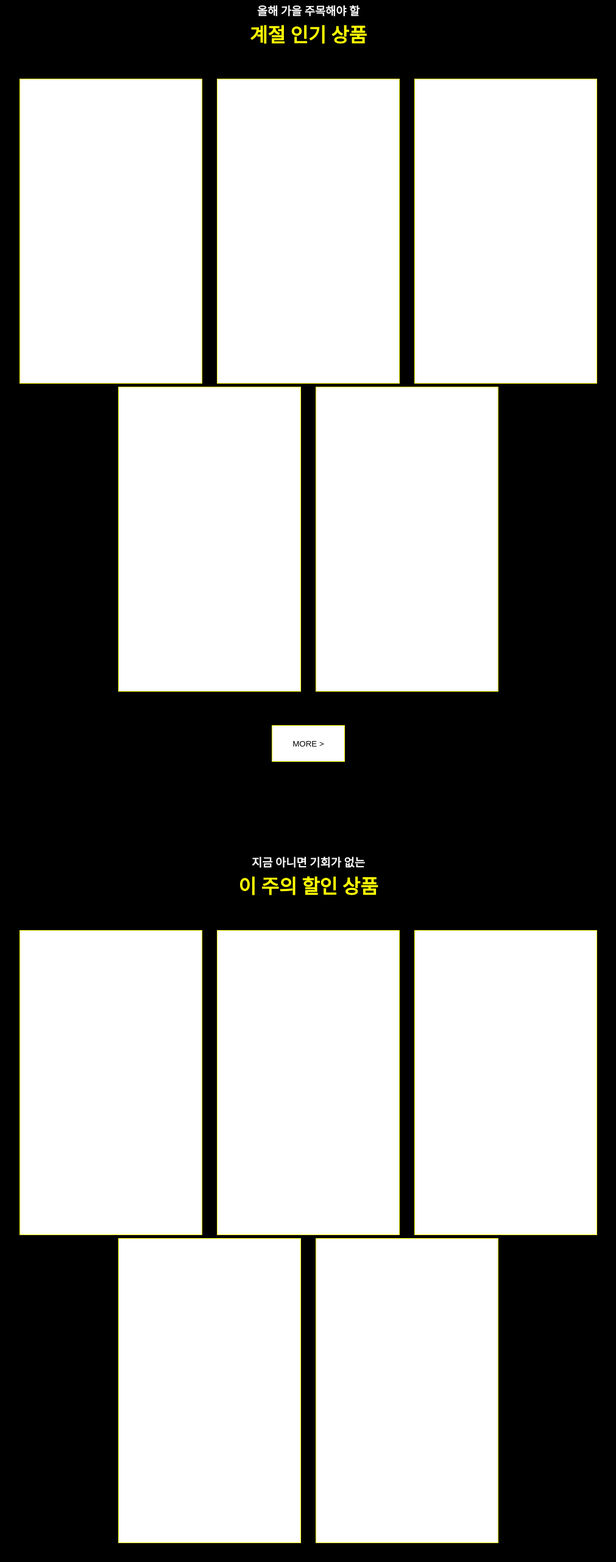
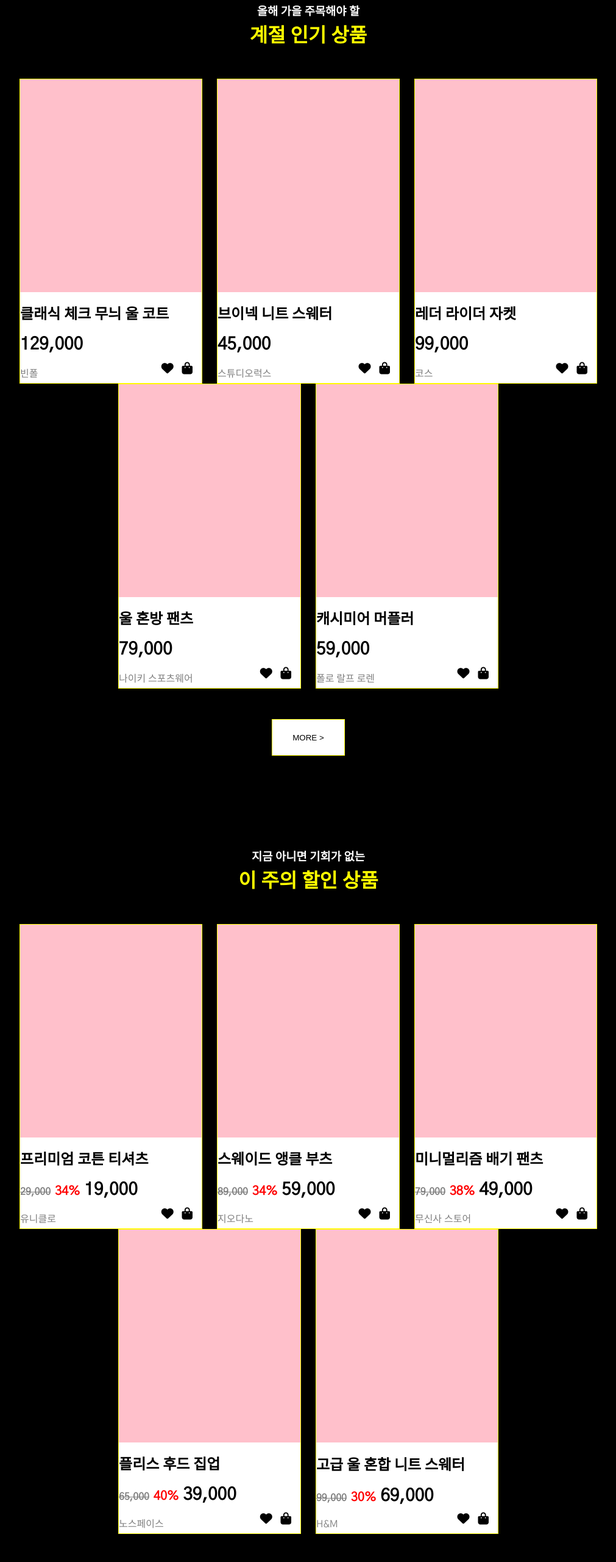
Before and after one commit to leechleech04/Mango-Shop, a plain HTML site: page Mango-Shop/main.html in a window 1280 px wide. Shown: the part 939-3500 px from the top of the page at 61% size, without its empty margins (134-1145 px from the left). Drawn offline with Linux system fonts and the light colour scheme; a web font is replaced by a local one.

Commit message:
feat: 상품 별 정보 및 디자인

```diff
--- a/Mango-Shop/main.html
+++ b/Mango-Shop/main.html
@@ -206,38 +206,83 @@
         <h1 class="main-content-title">계절 인기 상품</h1>
         <div class="item-container">
           <div class="item-img"></div>
-          <div class="item-title"></div>
-          <div class="item-price"></div>
-          <div class="item-brand"></div>
-          <div class="heart-bag"></div>
+          <div class="item-title">
+            <p>클래식 체크 무늬 울 코트</p>
+          </div>
+          <div class="item-price">
+            <p>129,000</p>
+          </div>
+          <div class="item-brand">
+            <p>빈폴</p>
+          </div>
+          <div class="heart-bag">
+            <a href="#"><i class="fa-solid fa-heart"></i></a>
+            <a href="#"><i class="fa-solid fa-bag-shopping"></i></a>
+          </div>
         </div>
         <div class="item-container">
           <div class="item-img"></div>
-          <div class="item-title"></div>
-          <div class="item-price"></div>
-          <div class="item-brand"></div>
-          <div class="heart-bag"></div>
+          <div class="item-title">
+            <p>브이넥 니트 스웨터</p>
+          </div>
+          <div class="item-price">
+            <p>45,000</p>
+          </div>
+          <div class="item-brand">
+            <p>스튜디오럭스</p>
+          </div>
+          <div class="heart-bag">
+            <a href="#"><i class="fa-solid fa-heart"></i></a>
+            <a href="#"><i class="fa-solid fa-bag-shopping"></i></a>
+          </div>
         </div>
         <div class="item-container">
           <div class="item-img"></div>
-          <div class="item-title"></div>
-          <div class="item-price"></div>
-          <div class="item-brand"></div>
-          <div class="heart-bag"></div>
+          <div class="item-title">
+            <p>레더 라이더 자켓</p>
+          </div>
+          <div class="item-price">
+            <p>99,000</p>
+          </div>
+          <div class="item-brand">
+            <p>코스</p>
+          </div>
+          <div class="heart-bag">
+            <a href="#"><i class="fa-solid fa-heart"></i></a>
+            <a href="#"><i class="fa-solid fa-bag-shopping"></i></a>
+          </div>
         </div>
         <div class="item-container">
           <div class="item-img"></div>
-          <div class="item-title"></div>
-          <div class="item-price"></div>
-          <div class="item-brand"></div>
-          <div class="heart-bag"></div>
+          <div class="item-title">
+            <p>울 혼방 팬츠</p>
+          </div>
+          <div class="item-price">
+            <p>79,000</p>
+          </div>
+          <div class="item-brand">
+            <p>나이키 스포츠웨어</p>
+          </div>
+          <div class="heart-bag">
+            <a href="#"><i class="fa-solid fa-heart"></i></a>
+            <a href="#"><i class="fa-solid fa-bag-shopping"></i></a>
+          </div>
         </div>
         <div class="item-container">
           <div class="item-img"></div>
-          <div class="item-title"></div>
-          <div class="item-price"></div>
-          <div class="item-brand"></div>
-          <div class="heart-bag"></div>
+          <div class="item-title">
+            <p>캐시미어 머플러</p>
+          </div>
+          <div class="item-price">
+            <p>59,000</p>
+          </div>
+          <div class="item-brand">
+            <p>폴로 랄프 로렌</p>
+          </div>
+          <div class="heart-bag">
+            <a href="#"><i class="fa-solid fa-heart"></i></a>
+            <a href="#"><i class="fa-solid fa-bag-shopping"></i></a>
+          </div>
         </div>
         <div>
           <a href="#"><button class="more-btn">MORE ></button></a>
@@ -248,38 +293,103 @@
         <h1 class="main-content-title">이 주의 할인 상품</h1>
         <div class="item-container">
           <div class="item-img"></div>
-          <div class="item-title"></div>
-          <div class="item-price"></div>
-          <div class="item-brand"></div>
-          <div class="heart-bag"></div>
+          <div class="item-title">
+            <p>프리미엄 코튼 티셔츠</p>
+          </div>
+          <div class="item-price">
+            <p>
+              <span class="saled-line">29,000</span>
+              <span class="saled-percent">34%</span>
+              19,000
+            </p>
+          </div>
+          <div class="item-brand">
+            <p>유니클로</p>
+          </div>
+          <div class="heart-bag">
+            <a href="#"><i class="fa-solid fa-heart"></i></a>
+            <a href="#"><i class="fa-solid fa-bag-shopping"></i></a>
+          </div>
         </div>
         <div class="item-container">
           <div class="item-img"></div>
-          <div class="item-title"></div>
-          <div class="item-price"></div>
-          <div class="item-brand"></div>
-          <div class="heart-bag"></div>
+          <div class="item-title">
+            <p>스웨이드 앵클 부츠</p>
+          </div>
+          <div class="item-price">
+            <p>
+              <span class="saled-line">89,000</span>
+              <span class="saled-percent">34%</span>
+              59,000
+            </p>
+          </div>
+          <div class="item-brand">
+            <p>지오다노</p>
+          </div>
+          <div class="heart-bag">
+            <a href="#"><i class="fa-solid fa-heart"></i></a>
+            <a href="#"><i class="fa-solid fa-bag-shopping"></i></a>
+          </div>
         </div>
         <div class="item-container">
           <div class="item-img"></div>
-          <div class="item-title"></div>
-          <div class="item-price"></div>
-          <div class="item-brand"></div>
-          <div class="heart-bag"></div>
+          <div class="item-title">
+            <p>미니멀리즘 배기 팬츠</p>
+          </div>
+          <div class="item-price">
+            <p>
+              <span class="saled-line">79,000</span>
+              <span class="saled-percent">38%</span>
+              49,000
+            </p>
+          </div>
+          <div class="item-brand">
+            <p>무신사 스토어</p>
+          </div>
+          <div class="heart-bag">
+            <a href="#"><i class="fa-solid fa-heart"></i></a>
+            <a href="#"><i class="fa-solid fa-bag-shopping"></i></a>
+          </div>
         </div>
         <div class="item-container">
           <div class="item-img"></div>
-          <div class="item-title"></div>
-          <div class="item-price"></div>
-          <div class="item-brand"></div>
-          <div class="heart-bag"></div>
+          <div class="item-title">
+            <p>플리스 후드 집업</p>
+          </div>
+          <div class="item-price">
+            <p>
+              <span class="saled-line">65,000</span>
+              <span class="saled-percent">40%</span>
+              39,000
+            </p>
+          </div>
+          <div class="item-brand">
+            <p>노스페이스</p>
+          </div>
+          <div class="heart-bag">
+            <a href="#"><i class="fa-solid fa-heart"></i></a>
+            <a href="#"><i class="fa-solid fa-bag-shopping"></i></a>
+          </div>
         </div>
         <div class="item-container">
           <div class="item-img"></div>
-          <div class="item-title"></div>
-          <div class="item-price"></div>
-          <div class="item-brand"></div>
-          <div class="heart-bag"></div>
+          <div class="item-title">
+            <p>고급 울 혼합 니트 스웨터</p>
+          </div>
+          <div class="item-price">
+            <p>
+              <span class="saled-line">99,000</span>
+              <span class="saled-percent">30%</span>
+              69,000
+            </p>
+          </div>
+          <div class="item-brand">
+            <p>H&M</p>
+          </div>
+          <div class="heart-bag">
+            <a href="#"><i class="fa-solid fa-heart"></i></a>
+            <a href="#"><i class="fa-solid fa-bag-shopping"></i></a>
+          </div>
         </div>
         <div>
           <a href="#"><button class="more-btn">MORE ></button></a>
@@ -290,38 +400,83 @@
         <h1 class="main-content-title">최근 신규 상품</h1>
         <div class="item-container">
           <div class="item-img"></div>
-          <div class="item-title"></div>
-          <div class="item-price"></div>
-          <div class="item-brand"></div>
-          <div class="heart-bag"></div>
+          <div class="item-title">
+            <p>스마트 워크 셔츠</p>
+          </div>
+          <div class="item-price">
+            <p>89,000</p>
+          </div>
+          <div class="item-brand">
+            <p>무로</p>
+          </div>
+          <div class="heart-bag">
+            <a href="#"><i class="fa-solid fa-heart"></i></a>
+            <a href="#"><i class="fa-solid fa-bag-shopping"></i></a>
+          </div>
         </div>
         <div class="item-container">
           <div class="item-img"></div>
-          <div class="item-title"></div>
-          <div class="item-price"></div>
-          <div class="item-brand"></div>
-          <div class="heart-bag"></div>
+          <div class="item-title">
+            <p>프리미엄 가죽 슬링백</p>
+          </div>
+          <div class="item-price">
+            <p>139,000</p>
+          </div>
+          <div class="item-brand">
+            <p>버버리</p>
+          </div>
+          <div class="heart-bag">
+            <a href="#"><i class="fa-solid fa-heart"></i></a>
+            <a href="#"><i class="fa-solid fa-bag-shopping"></i></a>
+          </div>
         </div>
         <div class="item-container">
           <div class="item-img"></div>
-          <div class="item-title"></div>
-          <div class="item-price"></div>
-          <div class="item-brand"></div>
-          <div class="heart-bag"></div>
+          <div class="item-title">
+            <p>멀티 기능 남성용 스마트 워치</p>
+          </div>
+          <div class="item-price">
+            <p>159,000</p>
+          </div>
+          <div class="item-brand">
+            <p>애플</p>
+          </div>
+          <div class="heart-bag">
+            <a href="#"><i class="fa-solid fa-heart"></i></a>
+            <a href="#"><i class="fa-solid fa-bag-shopping"></i></a>
+          </div>
         </div>
         <div class="item-container">
           <div class="item-img"></div>
-          <div class="item-title"></div>
-          <div class="item-price"></div>
-          <div class="item-brand"></div>
-          <div class="heart-bag"></div>
+          <div class="item-title">
+            <p>맞춤형 스킨케어 세트</p>
+          </div>
+          <div class="item-price">
+            <p>69,000</p>
+          </div>
+          <div class="item-brand">
+            <p>닥터자르트</p>
+          </div>
+          <div class="heart-bag">
+            <a href="#"><i class="fa-solid fa-heart"></i></a>
+            <a href="#"><i class="fa-solid fa-bag-shopping"></i></a>
+          </div>
         </div>
         <div class="item-container">
           <div class="item-img"></div>
-          <div class="item-title"></div>
-          <div class="item-price"></div>
-          <div class="item-brand"></div>
-          <div class="heart-bag"></div>
+          <div class="item-title">
+            <p>모던 체크 트렌치 코트</p>
+          </div>
+          <div class="item-price">
+            <p>169,000</p>
+          </div>
+          <div class="item-brand">
+            <p>폴로 랄프 로렌</p>
+          </div>
+          <div class="heart-bag">
+            <a href="#"><i class="fa-solid fa-heart"></i></a>
+            <a href="#"><i class="fa-solid fa-bag-shopping"></i></a>
+          </div>
         </div>
         <div>
           <a href="#"><button class="more-btn">MORE ></button></a>
--- a/Mango-Shop/style.css
+++ b/Mango-Shop/style.css
@@ -181,12 +181,68 @@ main {
 }
 
 div.item-container {
-  display: inline-block;
+  display: inline-flex;
+  flex-direction: column;
+  justify-content: space-between;
+  position: relative;
   width: 300px;
   height: 500px;
   background: #ffffff;
   border: 1px solid #ffff00;
   margin: 0 10px;
+  text-align: left;
+}
+
+div.item-container p {
+  color: #000000;
+}
+
+div.item-container > div {
+  margin-bottom: 5px;
+}
+
+div.item-img {
+  width: 100%;
+  height: 70%;
+  background-color: pink;
+}
+
+div.item-title p {
+  font-size: 24px;
+  font-weight: 800;
+}
+
+div.item-price p {
+  font-size: 28px;
+  font-weight: 600;
+}
+
+.saled-line {
+  color: #808080;
+  font-size: 16px;
+  text-decoration: line-through;
+}
+
+.saled-percent {
+  color: #ff0000;
+  font-size: 20px;
+}
+
+div.item-brand p {
+  font-size: 16px;
+  color: #808080;
+}
+
+div.heart-bag {
+  position: absolute;
+  bottom: 5px;
+  right: 10px;
+}
+
+div.heart-bag a {
+  color: #000000;
+  font-size: 20px;
+  margin: 0 5px;
 }
 
 .more-btn {
```
